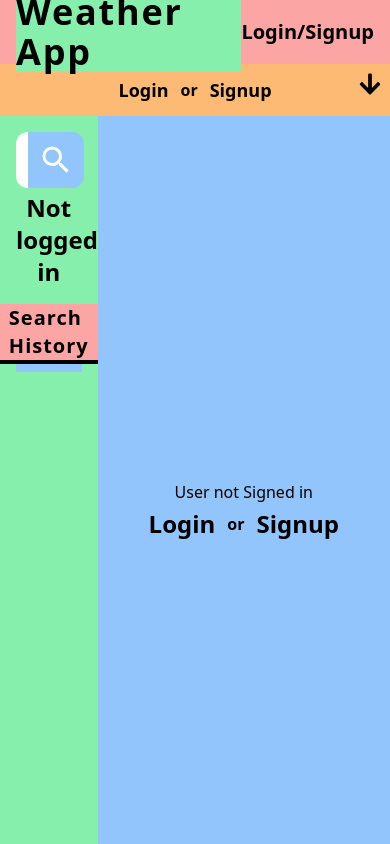
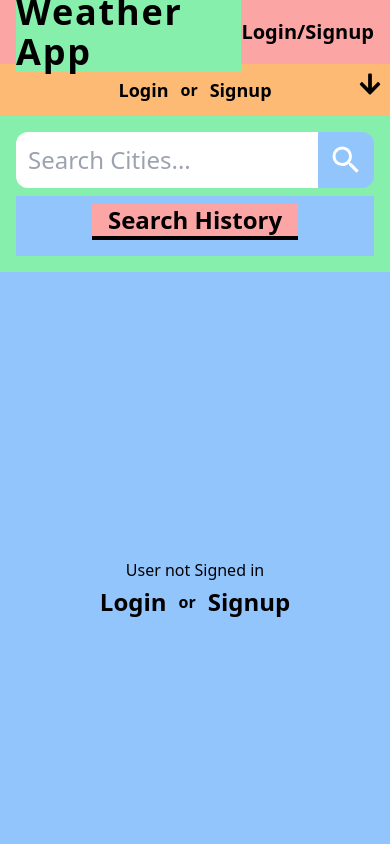
Before and after one commit to csutrick/weather-app, a React (Create React App) app in the folder client/: page / in a window 390 px wide. Shown: the top 844 px of the page. Built offline with nearby package versions, Linux system fonts and the light colour scheme.

Commit message:
Sidebar component fully responsive

```diff
--- a/client/src/components/PageSearch/input.js
+++ b/client/src/components/PageSearch/input.js
@@ -23,7 +23,7 @@ const Input = ({ setSearchTerm, searchTerm }) => {
         type="text"
         value={currentSearchTerm}
         onChange={(e) => setCurrentSearchTerm(e.target.value)}
-        className="w-full rounded-l-xl pl-3 text-2xl outline-none"
+        className="w-full rounded-l-xl pl-3 text-2xl sm:text-base md:text-xl lg:text-3xl xl:text-4xl outline-none"
       />
       <button
         onClick={() => searchUserInput()}
--- a/client/src/components/PageSearch/searchHistory.js
+++ b/client/src/components/PageSearch/searchHistory.js
@@ -28,23 +28,23 @@ const SearchHistory = ({
 
   return (
     <div className="flex flex-col items-center justify-start bg-blue-300">
-      <h3 className="mb-2 border-b-4 border-black bg-red-300 px-3 text-xl font-bold tracking-wider">
+      <h3 className="mt-2 text-nowrap border-b-4 border-black bg-red-300 px-4 text-2xl font-bold sm:text-lg md:text-2xl md:tracking-wide lg:text-3xl lg:tracking-wider xl:text-4xl">
         Search History
       </h3>
-      <div className="flex w-full flex-col space-y-2">
+      <div className="grid w-full grid-flow-row grid-cols-2 gap-2 p-2 sm:flex sm:flex-col">
         {searchHistory.map((city, index) => (
           <div
             key={index}
-            className="flex w-full flex-row flex-nowrap bg-red-300 p-1 text-lg font-bold"
+            className="flex flex-row flex-nowrap justify-between text-nowrap bg-red-300 p-1"
           >
             <h3
               onClick={() => histoyItemClick(city)}
-              className="w-full pl-2 text-2xl"
+              className="text-xl font-bold md:text-2xl lg:text-3xl lg:tracking-wider xl:text-4xl"
             >
               {city}
             </h3>
             <button onClick={() => handleDeleteSearch(city)} className="px-2">
-              <BsFillTrashFill className="text-2xl text-black hover:text-gray-300" />
+              <BsFillTrashFill className="text-xl md:text-2xl lg:text-3xl xl:text-4xl" />
             </button>
           </div>
         ))}
--- a/client/src/components/PageSearch/sidebar.js
+++ b/client/src/components/PageSearch/sidebar.js
@@ -40,7 +40,7 @@ const Sidebar = ({ setSearchResults, searchTerm, setSearchTerm }) => {
       },
       onError: (error) => {
         console.error("Error fetching weather data:", error); // Log error
-        setStatusMessage("City not found");
+        setStatusMessage("City Not Found");
         setMessageType("error");
       },
     },
@@ -60,9 +60,10 @@ const Sidebar = ({ setSearchResults, searchTerm, setSearchTerm }) => {
   };
 
   useEffect(() => {
-    console.log("Search for", searchTerm);
-
-    handleSearch(searchTerm)
+    if (searchTerm) {
+      console.log("Search for", searchTerm);
+      handleSearch(searchTerm);
+    }
   }, [searchTerm]);
 
   const capitalizeFirstLetter = (string) => {
@@ -70,11 +71,11 @@ const Sidebar = ({ setSearchResults, searchTerm, setSearchTerm }) => {
   };
 
   return (
-    <div className="w-1/4 bg-green-300 p-4">
+    <div className="w-full bg-green-300 p-4 sm:w-1/3">
       {/* User input */}
-      <Input setSearchTerm={setSearchTerm} searchTerm={searchTerm}/>
+      <Input setSearchTerm={setSearchTerm} searchTerm={searchTerm} />
       <p
-        className={`mb-4 w-full text-center text-2xl font-bold ${messageType === "error" ? "text-red-500" : "text-black"}`}
+        className={`mb-2 w-full text-center text-2xl font-bold tracking-wider sm:text-xl sm:tracking-normal md:text-2xl md:tracking-wider ${messageType === "error" ? "text-red-500" : "text-black"}`}
       >
         {statusMessage}
       </p>
--- a/client/src/pages/Home.js
+++ b/client/src/pages/Home.js
@@ -33,7 +33,7 @@ const Home = () => {
         setSearchTerm={setSearchTerm}
         profileId={data?.me?._id}
       />
-      <div className="flex h-screen flex-row">
+      <div className="flex h-screen flex-col sm:flex-row">
         <Sidebar
           setSearchResults={setSearchResults}
           searchTerm={searchTerm}
```
